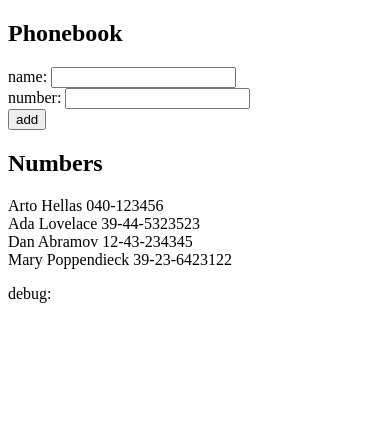
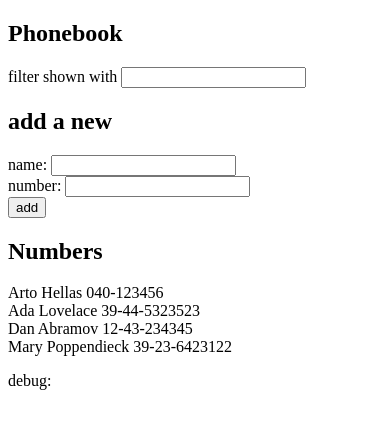
Before and after one commit to atif-hafeez/FullStackOpen, a React (Create React App) app in the folder phonebookapp/: page / in a window 390 px wide. Shown: the top 428 px of the page. Built offline with nearby package versions, Linux system fonts and the light colour scheme.

Commit message:
Phonebook Step 4 Complete

```diff
--- a/phonebookapp/src/App.js
+++ b/phonebookapp/src/App.js
@@ -1,5 +1,14 @@
 import { useState } from 'react'
-import PhoneBook from './components/Phonebook'
+import Persons from './components/Persons'
+
+const Filter = () => {
+
+}
+
+const PersonForm = () => {
+
+}
+
 
 const App = () => {
   //Define Phonebook Object
@@ -10,9 +19,10 @@ const App = () => {
       { name: 'Mary Poppendieck', number: '39-23-6423122'}
   ])
 
-  //Define variable to Control form input elements
+  //Define state variables to Control form input elements
   const [newName, setNewName] = useState('')
   const [newNumber, setNewNumber] = useState('')
+  const [searchName, setSearchName] = useState('')
 
   //Add person to the Phonebook
   const handleAdd = (event) => {
@@ -45,11 +55,27 @@ const App = () => {
     setNewNumber(event.target.value)
   }
 
+  //Handle searchbar change
+  const handleSearchChange = (event) => {
+    setSearchName(event.target.value)
+
+  }
+
+  //code to filter list
+  const personsToShow = searchName === ''
+    ? persons
+    : persons.filter(({name}) =>
+      (name.toLowerCase()).includes(searchName.toLowerCase()))
+
   //Render the App
   return (
     <div>
       <div>
         <h2>Phonebook</h2>
+        <div>
+          filter shown with <input value={searchName} onChange={handleSearchChange} />
+        </div>
+        <h2>add a new</h2>
         <form onSubmit={handleAdd}>
           <div>
             name: <input value={newName} onChange={handleNameChange} />
@@ -63,8 +89,8 @@ const App = () => {
         </form>
         <h2>Numbers</h2>
         {
-          persons.map(person =>
-            <PhoneBook
+          personsToShow.map( person =>
+            <Persons
               key={person.name}
               person={person} />
           )
--- a/phonebookapp/src/components/Phonebook.js
+++ b/phonebookapp/src/components/Persons.js
@@ -1,4 +1,4 @@
-const PhoneBook = ({person}) => {
+const Persons = ({person}) => {
   return (
     <>
       <span>{person.name} {person.number}</span>
@@ -7,4 +7,4 @@ const PhoneBook = ({person}) => {
   )
 }
 
-export default PhoneBook
+export default Persons
```
